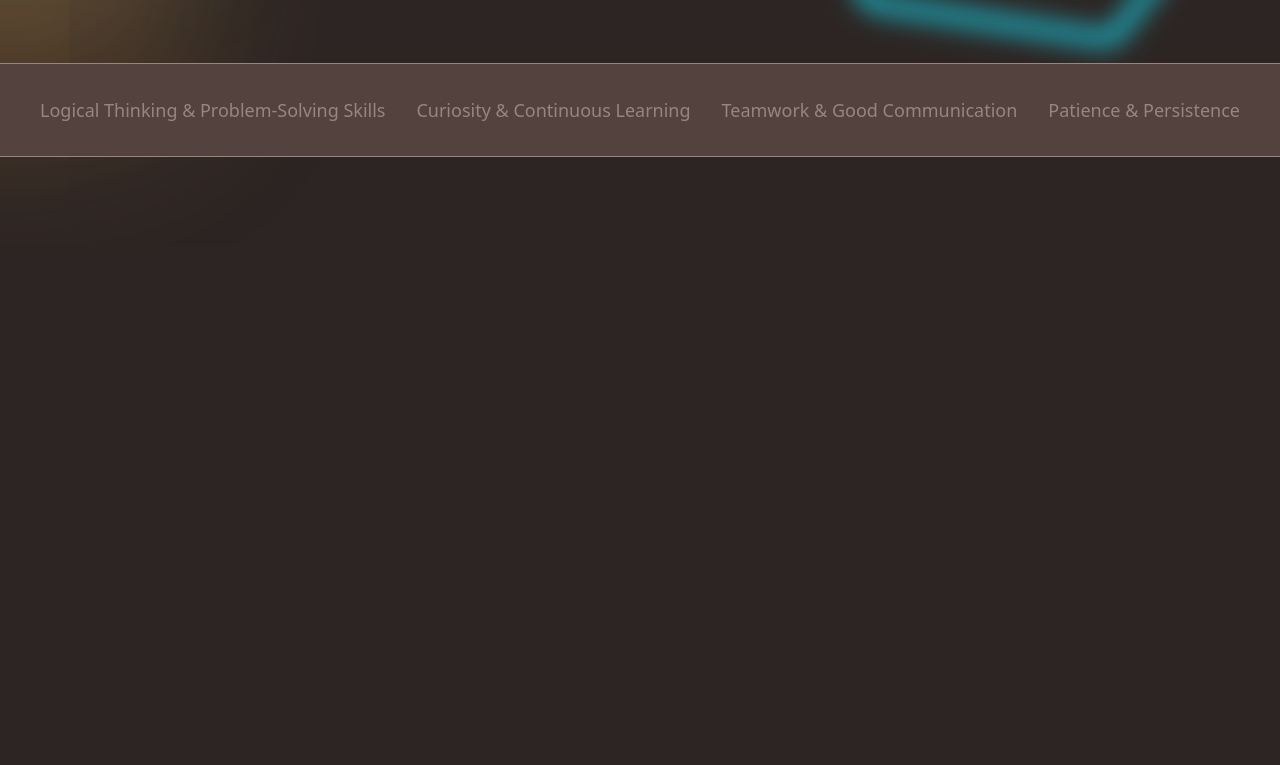
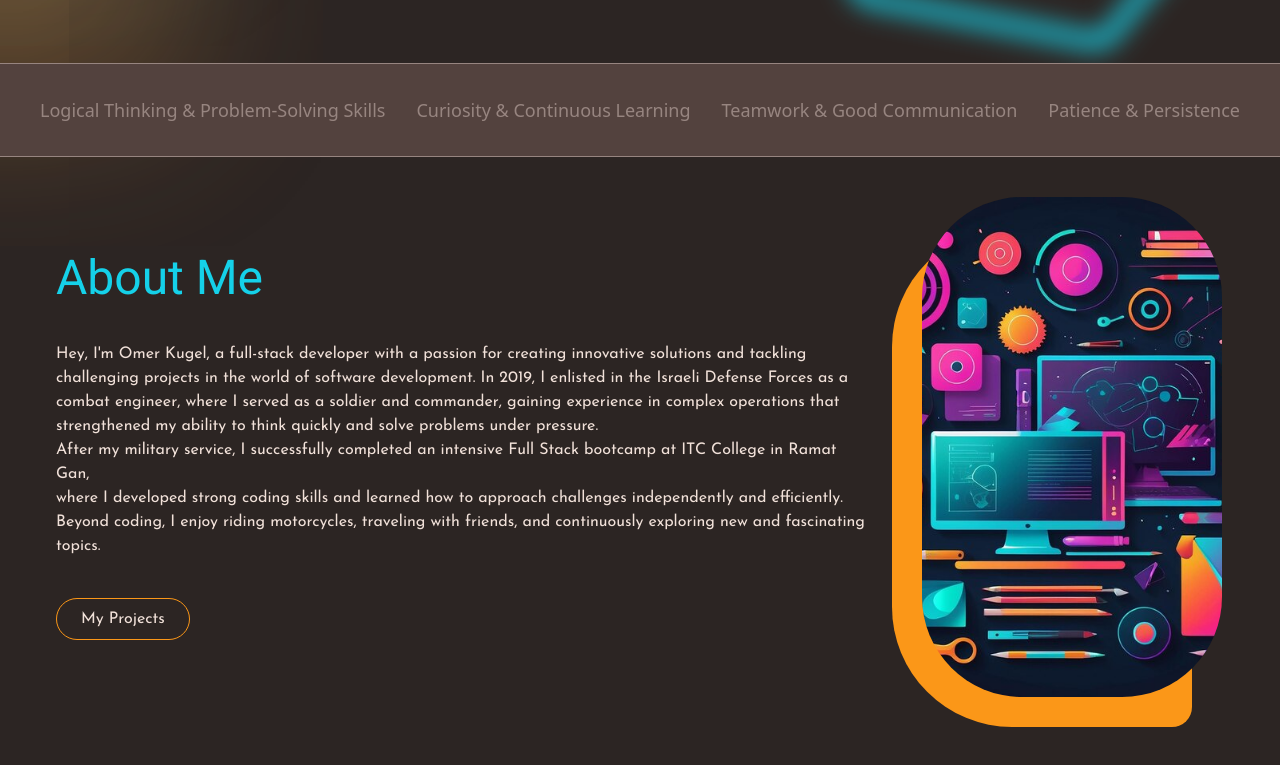
Before and after one commit to Omerkugel12/Omer-Kugel---Portfolio, a React (Vite) app: page / in a window 1280 px wide. Shown: the part 577-1342 px from the top of the page. Before the commit the page ends 800 px from the top, so only its background shows below. Built offline with nearby package versions, Linux system fonts and the light colour scheme.

Commit message:
about-me-pic

```diff
--- a/src/App.jsx
+++ b/src/App.jsx
@@ -1,3 +1,4 @@
+import AboutMeMain from "./components/aboutMeSection/AboutMeMain";
 import HeroGradient from "./components/heroSection/HeroGradient";
 import HeroMain from "./components/heroSection/HeroMain";
 import SubHeroSection from "./components/heroSection/SubHeroSection";
@@ -10,6 +11,7 @@ function App() {
       <HeroMain />
       <HeroGradient />
       <SubHeroSection />
+      <AboutMeMain />
     </main>
   );
 }
--- /dev/null
+++ b/src/components/aboutMeSection/AboutMeImage.jsx
@@ -0,0 +1,18 @@
+import React from "react";
+
+function AboutMeImage() {
+  return (
+    <div className="h-[500px] w-[300px] relative">
+      <div className="h-[500px] w-[300px] rounded-[100px] absolute overflow-hidden">
+        <img
+          src="/about-me.jpg"
+          alt="about me image"
+          className="h-full w-auto object-cover"
+        />
+      </div>
+      <div className="h-[500px] w-[300px] bg-orange absolute bottom-[-30px] left-[-30px] rounded-bl-[120px] rounded-tl-[120px] rounded-br-[20px] -z-10"></div>
+    </div>
+  );
+}
+
+export default AboutMeImage;
--- /dev/null
+++ b/src/components/aboutMeSection/AboutMeMain.jsx
@@ -0,0 +1,16 @@
+import React from "react";
+import AboutMeImage from "./AboutMeImage";
+import AboutMeText from "./AboutMeText";
+
+function AboutMeMain() {
+  return (
+    <div className="flex md:flex-row sm:flex-col gap-12 px-4 max-w-[1200px] mx-auto items-center mt-10 mb-20">
+      {/* <div> */}
+      <AboutMeText />
+      <AboutMeImage />
+      {/* </div> */}
+    </div>
+  );
+}
+
+export default AboutMeMain;
--- /dev/null
+++ b/src/components/aboutMeSection/AboutMeText.jsx
@@ -0,0 +1,28 @@
+import React from "react";
+
+function AboutMeText() {
+  return (
+    <div className="flex flex-col md:items-start sm:items-center md:text-left md:w-[70%]">
+      <h2 className="text-cyan text-5xl font-special mb-10">About Me</h2>
+      <p className="text-white font-body mb-10">
+        Hey, I'm Omer Kugel, a full-stack developer with a passion for creating
+        innovative solutions and tackling challenging projects in the world of
+        software development. In 2019, I enlisted in the Israeli Defense Forces
+        as a combat engineer, where I served as a soldier and commander, gaining
+        experience in complex operations that strengthened my ability to think
+        quickly and solve problems under pressure.
+        <br /> After my military service, I successfully completed an intensive
+        Full Stack bootcamp at ITC College in Ramat Gan,
+        <br /> where I developed strong coding skills and learned how to
+        approach challenges independently and efficiently. Beyond coding, I
+        enjoy riding motorcycles, traveling with friends, and continuously
+        exploring new and fascinating topics.
+      </p>
+      <button className="text-white font-body border-[1px] border-orange rounded-full py-2 px-6 hover:bg-orange hover:text-cyan cursor-pointer transition-all duration-500">
+        My Projects
+      </button>
+    </div>
+  );
+}
+
+export default AboutMeText;
--- a/src/components/navbar/NavbarMain.jsx
+++ b/src/components/navbar/NavbarMain.jsx
@@ -13,13 +13,16 @@ function NavbarMain() {
 
   return (
     <nav className="max-w-[1300px] mx-auto px-4 w-full fixed left-[50%] -translate-x-[50%] z-20 flex gap-4 mt-2">
-      <div className="flex justify-between w-full max-w-[1200px] mx-auto bg-black items-center p-6 rounded-r-full rounded-l-full border-[0.5px] border-orange">
+      <a
+        href="#home"
+        className="flex justify-between w-full max-w-[1200px] mx-auto bg-black items-center p-6 rounded-r-full rounded-l-full border-[0.5px] border-orange"
+      >
         <NavbarLogo />
         <div className={`${menuOpen ? "sm:block" : "sm:hidden"} lg:block`}>
           <NavbarLinks />
         </div>
         <NavbarBtn />
-      </div>
+      </a>
       <div className="flex lg:hidden sm:block p-6 bg-black items-center justify-center border-[0.5px] border-orange rounded-full">
         <button
           className="text-2xl text-white border-[0.5px] border-orange rounded-full p-3"
```
